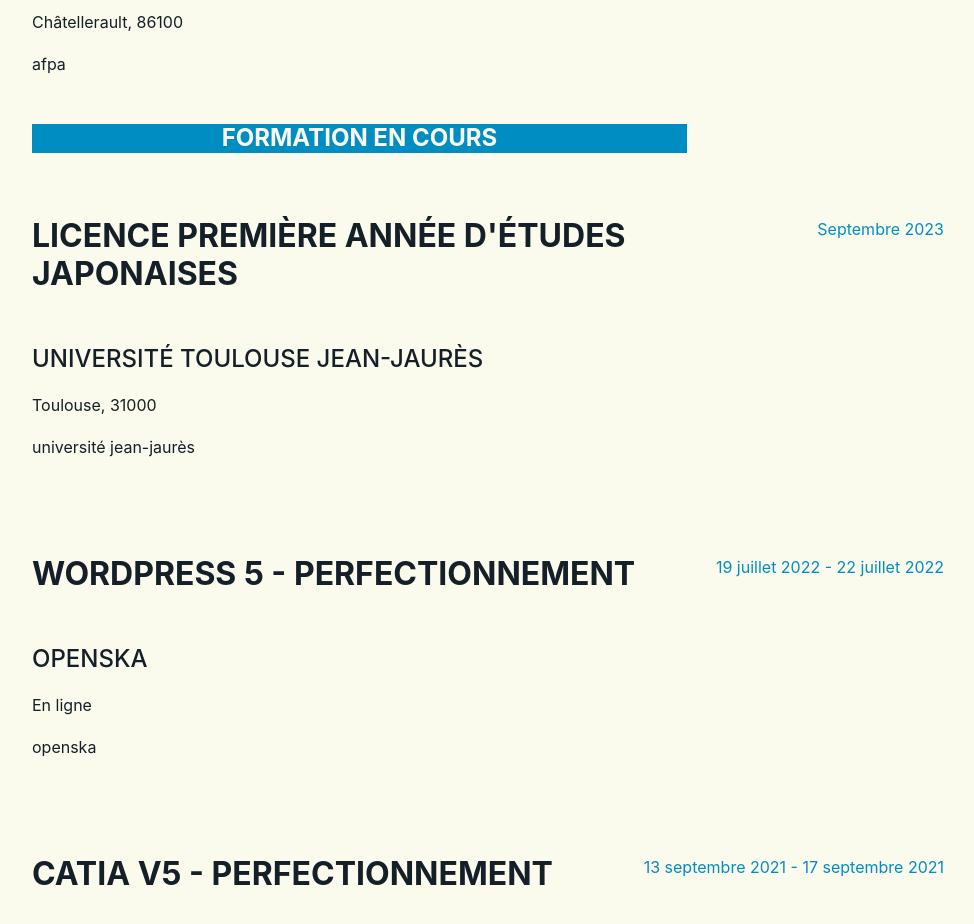
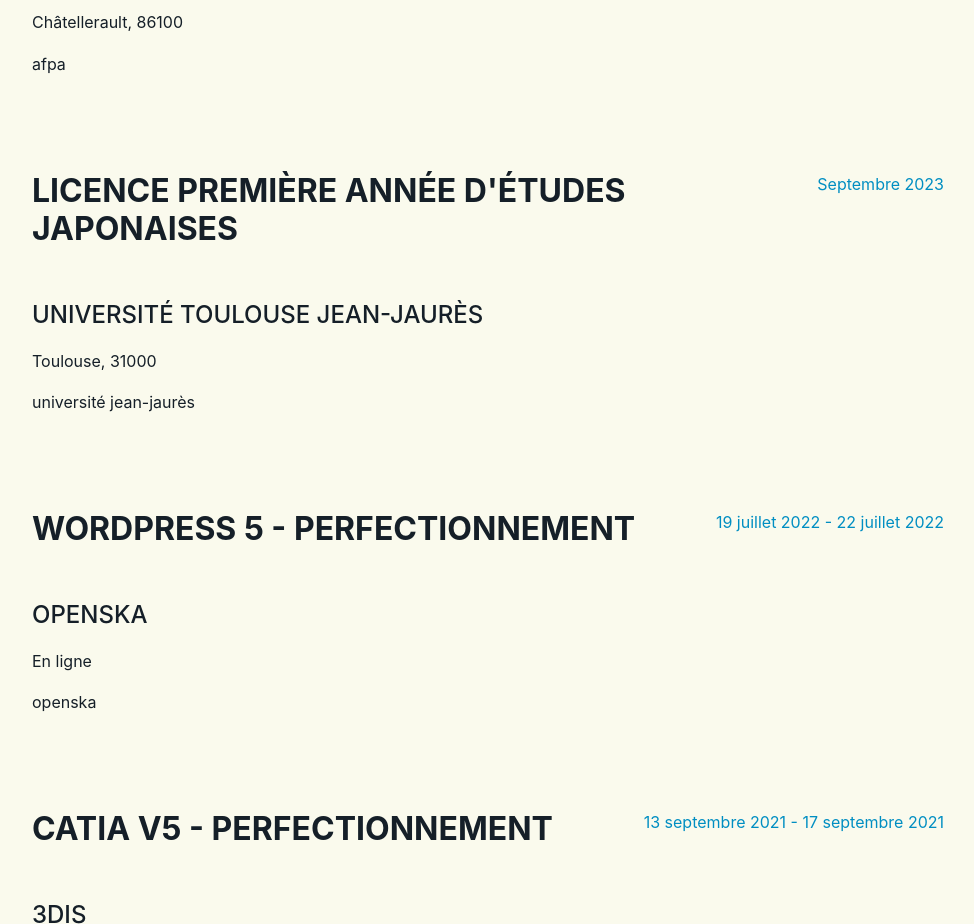
Before and after one commit to piluprior/alternance, a plain HTML site: page index.html in a window 1280 px wide. Shown: the part 10000-10924 px from the top of the page, without its empty margins (288-1262 px from the left). Drawn offline with nearby package versions, Linux system fonts and the light colour scheme; a web font is replaced by a local one.

Commit message:
Évènement - formation en cours - masqué

```diff
--- a/index.html
+++ b/index.html
@@ -376,7 +376,7 @@
                             <div class="subheading mb-3">agence nationale pour la formation professionnelle des adultes</div>
                             <div class="mb-3">Châtellerault, 86100</div>
                             <div class="mb-5"><a href="https://www.afpa.fr/" class="hvr-underline-from-left" target="_blank">afpa</a></div>
-                            <h6 class="text-center en_cours_tssr mb-3">Formation en cours</h6>
+                            <!-- <h6 class="text-center en_cours_tssr mb-3">Formation en cours</h6> -->
                         </div>
                         <div class="flex-shrink-0"><span class="text-primary">09 septembre 2024 - 13 juin 2025</span></div>
                     </div>
```
